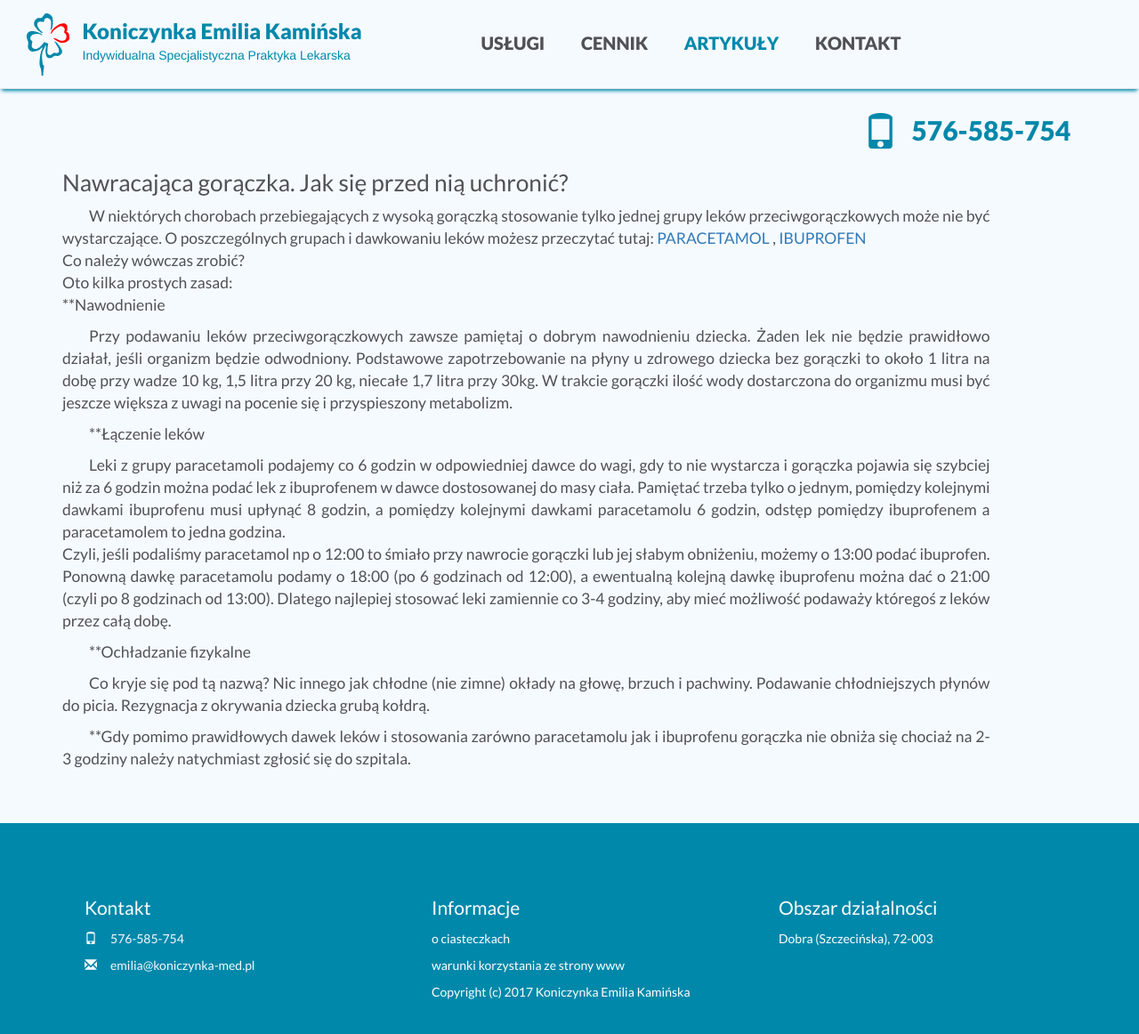
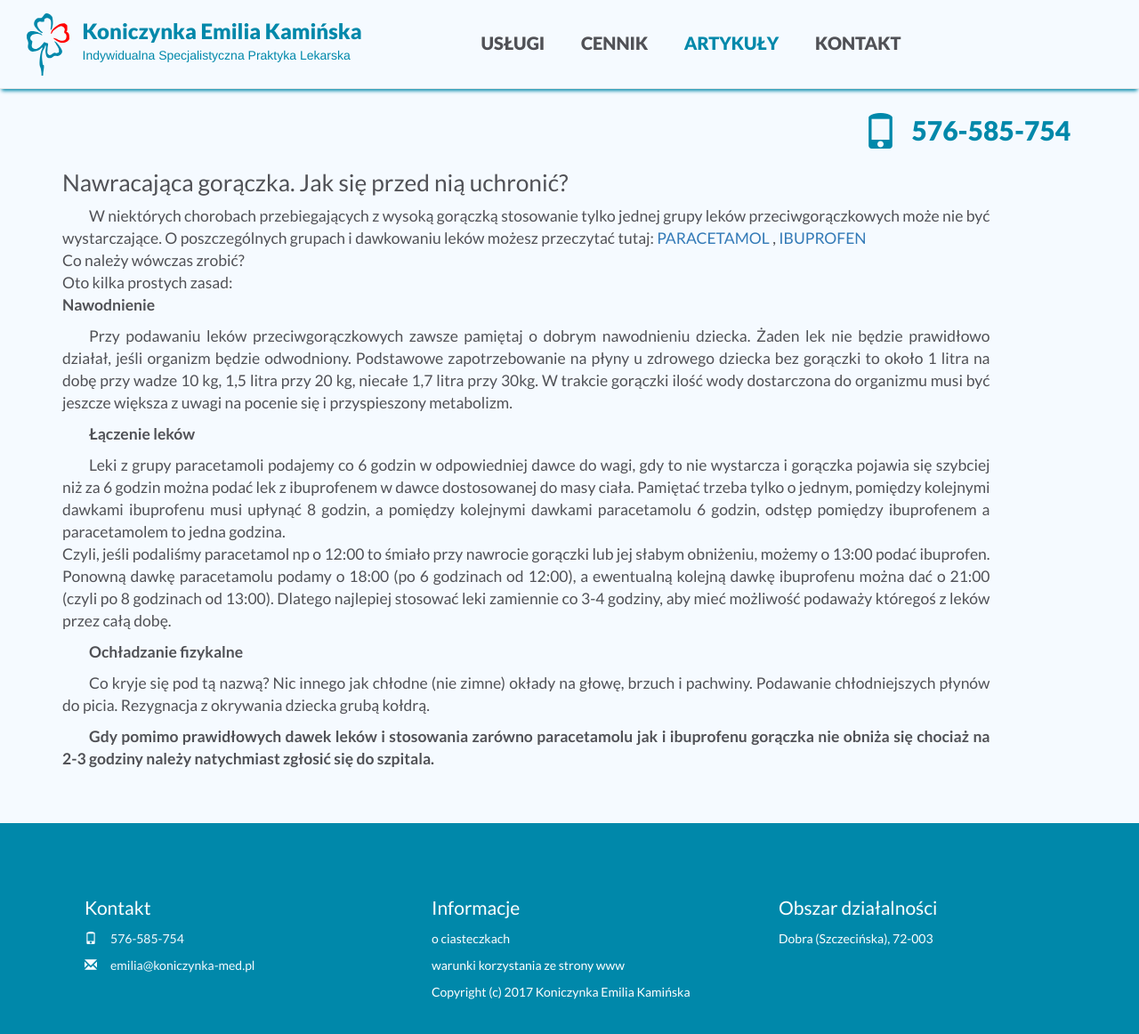
Before and after one commit to kardigen/koniczynka-med.guthub.io, a Jekyll site: the page built from _posts/2017-11-10-laczenie-lekow-przeciwgoraczkowych.markdown, in a window 1280 px wide and 1215 px high. Shown: the top 1162 px of the window at 89% size. Built offline with Jekyll 4.4.1, drawn with Linux system fonts in a browser that asks for light colours; our own code applies the rules of GitHub Pages for plain Markdown files.

```diff
--- a/_posts/2017-11-10-laczenie-lekow-przeciwgoraczkowych.markdown
+++ b/_posts/2017-11-10-laczenie-lekow-przeciwgoraczkowych.markdown
@@ -14,18 +14,18 @@ excerpt:"Czasami zdarza się, że pomimo stosowania dobrego leku przeciwgorączk
 W niektórych chorobach przebiegających z wysoką gorączką stosowanie tylko jednej grupy leków przeciwgorączkowych może nie być wystarczające. O poszczególnych grupach i dawkowaniu leków możesz przeczytać tutaj: [PARACETAMOL](http://koniczynka-med.pl/2017/11/03/leki-przeciwgoraczkowe-paracetamol.html) , [IBUPROFEN](http://koniczynka-med.pl/2017/11/06/leki-przeciwgoraczkowe-ibuprofen.html)
 Co należy wówczas zrobić?
 Oto kilka prostych zasad:
-**Nawodnienie
+**Nawodnienie**
 
 Przy podawaniu leków przeciwgorączkowych zawsze pamiętaj o dobrym nawodnieniu dziecka. Żaden lek nie będzie prawidłowo działał, jeśli organizm będzie odwodniony. Podstawowe zapotrzebowanie na płyny u zdrowego dziecka bez gorączki to około 1 litra na dobę przy wadze 10 kg, 1,5 litra przy 20 kg, niecałe 1,7 litra przy 30kg. W trakcie gorączki ilość wody dostarczona do organizmu musi być jeszcze większa z uwagi na pocenie się i przyspieszony metabolizm.
 
-**Łączenie leków
+**Łączenie leków**
 
 Leki z grupy paracetamoli podajemy co 6 godzin w odpowiedniej dawce do wagi, gdy to nie wystarcza i gorączka pojawia się szybciej niż za 6 godzin można podać lek z ibuprofenem w dawce dostosowanej do masy ciała. Pamiętać trzeba tylko o jednym, pomiędzy kolejnymi dawkami ibuprofenu musi upłynąć 8 godzin, a pomiędzy kolejnymi dawkami paracetamolu 6 godzin, odstęp pomiędzy ibuprofenem a paracetamolem to jedna godzina.
 Czyli, jeśli podaliśmy paracetamol np o 12:00 to śmiało przy nawrocie gorączki lub jej słabym obniżeniu, możemy o 13:00 podać ibuprofen. Ponowną dawkę paracetamolu podamy o 18:00 (po 6 godzinach od 12:00), a ewentualną kolejną dawkę ibuprofenu można dać o 21:00 (czyli po 8 godzinach od 13:00). Dlatego najlepiej stosować leki zamiennie co 3-4 godziny, aby mieć możliwość podaważy któregoś z leków przez całą dobę.
 
-**Ochładzanie fizykalne
+**Ochładzanie fizykalne**
 
 Co kryje się pod tą nazwą? Nic innego jak chłodne (nie zimne) okłady na głowę, brzuch i pachwiny. Podawanie chłodniejszych płynów do picia. Rezygnacja z okrywania dziecka grubą kołdrą.
 
 
-**Gdy pomimo prawidłowych dawek leków i stosowania zarówno paracetamolu jak i ibuprofenu gorączka nie obniża się chociaż na 2-3 godziny należy natychmiast zgłosić się do szpitala.
+**Gdy pomimo prawidłowych dawek leków i stosowania zarówno paracetamolu jak i ibuprofenu gorączka nie obniża się chociaż na 2-3 godziny należy natychmiast zgłosić się do szpitala.**
```
